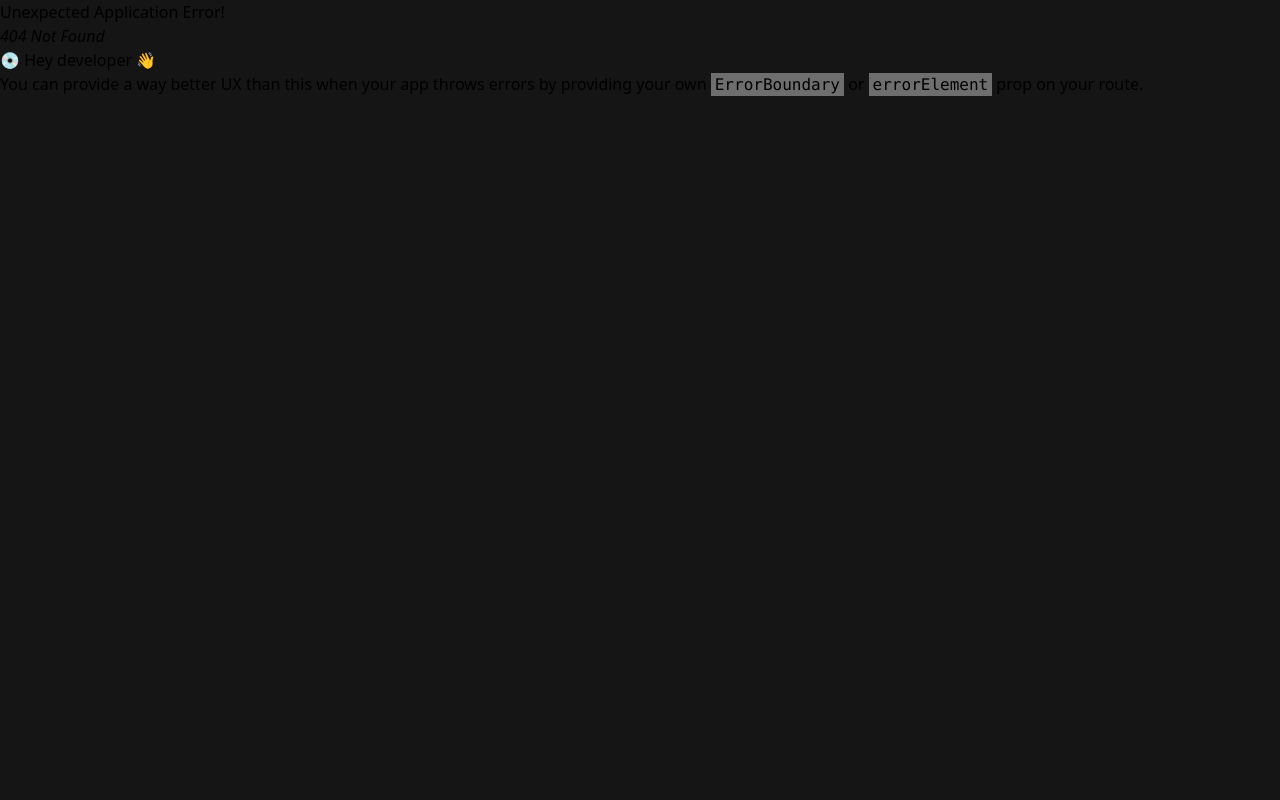
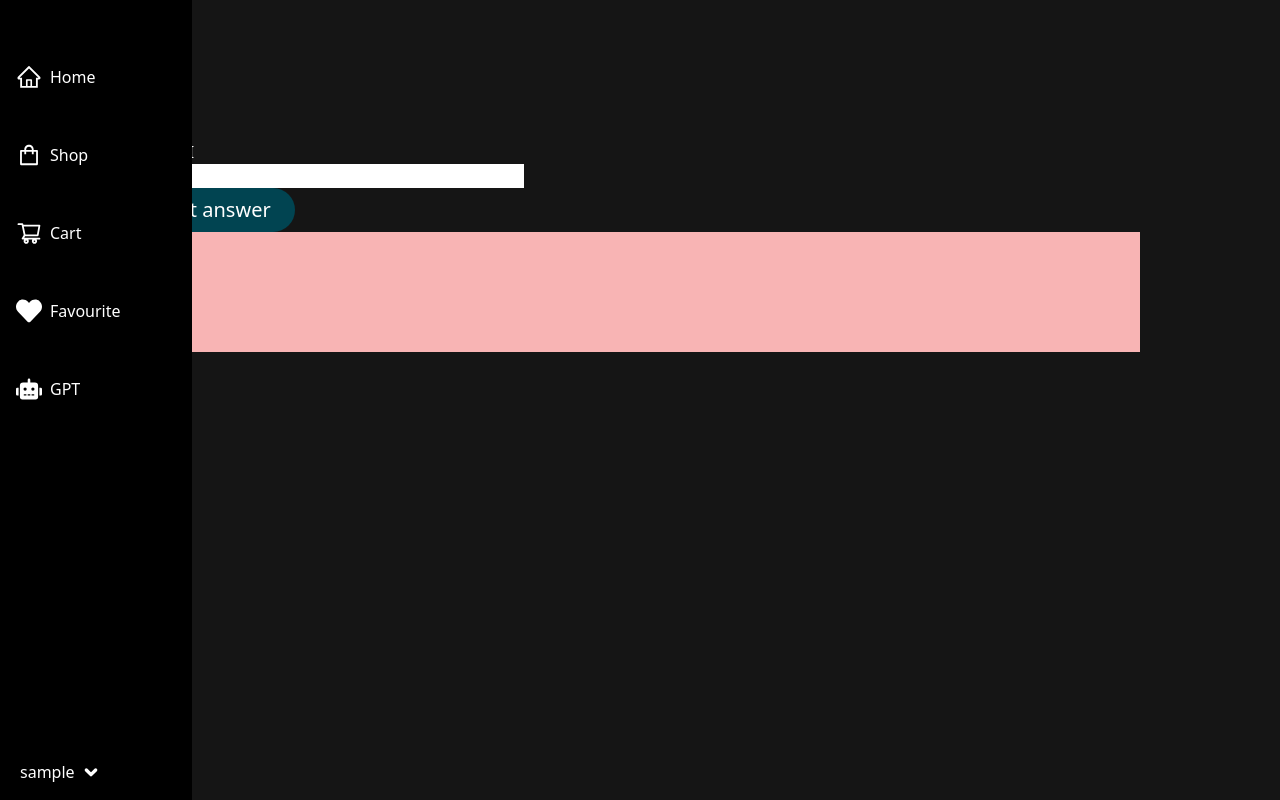
Before and after one commit to SaranjeetSingh19/eComm-frontend, a React (Vite) app: page /gptsearch in a window 1280 px wide. Before the commit this address had no page. Built offline with nearby package versions, Linux system fonts and the light colour scheme; sample sign-in values are in the browser's storage.

Commit message:
Gpt Functionality

```diff
--- a/package.json
+++ b/package.json
@@ -13,7 +13,7 @@
     "@paypal/react-paypal-js": "^8.3.0",
     "@reduxjs/toolkit": "^2.2.4",
     "apexcharts": "^3.49.0",
-    "axios": "^1.6.8",
+    "axios": "^1.7.2",
     "flowbite": "^2.3.0",
     "moment": "^2.30.1",
     "openai": "^4.47.2",
--- a/src/main.jsx
+++ b/src/main.jsx
@@ -25,6 +25,7 @@ import Favourites from "./pages/Products/Favourites.jsx";
 import ProductDetails from "./pages/Products/ProductDetails.jsx";
 import Cart from "./pages/Products/Cart.jsx";
 import Shop from "./pages/Shop.jsx";
+import GptPage from "./pages/Auth/GptPage.jsx";
 
 const router = createBrowserRouter(
   createRoutesFromElements(
@@ -40,6 +41,7 @@ const router = createBrowserRouter(
 
       <Route path="" element={<PrivateRoute />}>
         <Route path="/profile" element={<Profile />} />
+        <Route path="/gptsearch" element={<GptPage />} />
       </Route>
 
       {/* Admin routes 👇🏻 */}
--- /dev/null
+++ b/src/pages/Auth/GptPage.jsx
@@ -0,0 +1,39 @@
+import axios from "axios";
+import { useState } from "react";
+
+const GptPage = () => {
+  const [question, setQuestion] = useState("");
+  const [answer, setAnswer] = useState("");
+
+  const query = "Act as an Ecommerce suggestor, so people could ask suggestions from you about products, keep your answer in between 40 words or maximum 60 words. " + question
+
+  async function generateAns() {
+    setAnswer("Loading...");
+    const response = await axios({
+      url: "https://generativelanguage.googleapis.com/v1beta/models/gemini-1.5-flash-latest:generateContent?key=AIzaSyAOSbkVGDa4GAKdnSwM7qIwbuDPA7mtFKw",
+      method: "post",
+      data: { contents: [{ parts: [{ text: query }] }] },
+    });
+
+    setAnswer(response["data"]["candidates"][0]["content"]["parts"][0]["text"]);
+  }
+
+  return (
+    <div className="p-32">
+      <h1 className="text-white">Your AI</h1>
+      <input
+      className="w-96"
+        value={question}
+        onChange={(e) => setQuestion(e.target.value)}
+
+     / >
+     <br />
+      <button className="text-xl rounded-full px-6 py-2 text-white bg-teal-900" onClick={generateAns}>
+        Get answer
+      </button>
+      <pre className="text-black bg-red-300 p-12"> {answer}</pre>
+    </div>
+  );
+};
+
+export default GptPage;
--- a/src/pages/Auth/Navigation.jsx
+++ b/src/pages/Auth/Navigation.jsx
@@ -139,7 +139,7 @@ const Navigation = () => {
           transition-transform transform hover:translate-x-2"
           >
             <FaRobot className="mr-2 mt-[3rem]" size={26} />
-            <span className="hidden nav-item-name mt-[3rem]">Home </span>{" "}
+            <span className="hidden nav-item-name mt-[3rem]">GPT</span>{" "}
           </div>
         </Link>
       </div>
```
Also changed, not shown: 2 other files (tests, documents, lock files or other folders).
